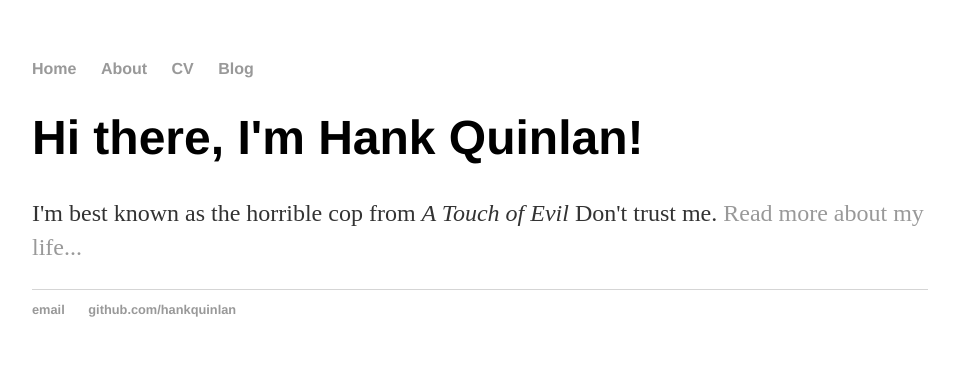
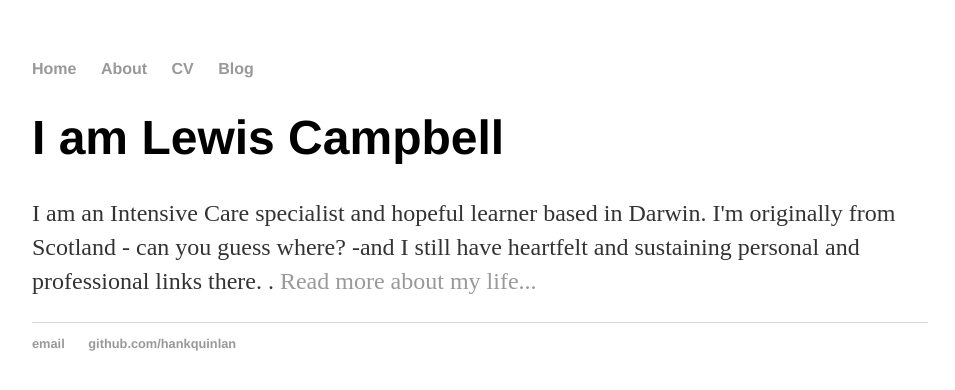
Before and after one commit to lewisfromlewis/lewisfromlewis.github.io, a Jekyll site: the page built from index.html, in a window 1280 px wide. Shown: the top 390 px of the page, without its empty margins (160-1115 px from the left). Built offline with Jekyll 4.4.1, drawn with Linux system fonts in a browser that asks for light colours.

Commit message:
Update index.html

```diff
--- a/index.html
+++ b/index.html
@@ -1,8 +1,10 @@
 ---
 layout: default
-title: Hank Quinlan, Horrible Cop
+title: lewisfromlewis
 ---
 <div class="blurb">
-	<h1>Hi there, I'm Hank Quinlan!</h1>
-	<p>I'm best known as the horrible cop from <em>A Touch of Evil</em> Don't trust me. <a href="/about">Read more about my life...</a></p>
+	<h1>I am Lewis Campbell</h1>
+	<p>I am an Intensive Care specialist and hopeful learner based in Darwin. I'm originally from Scotland -
+		can you guess where? -and I still have heartfelt and sustaining personal and professional links there.
+		. <a href="/about">Read more about my life...</a></p>
 </div><!-- /.blurb -->
```
